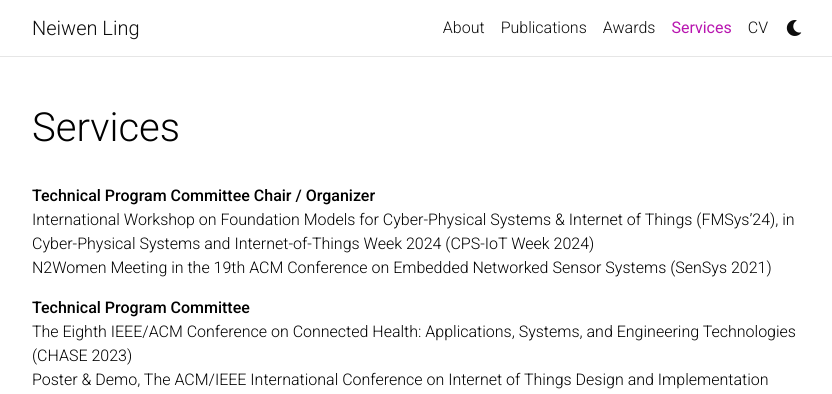
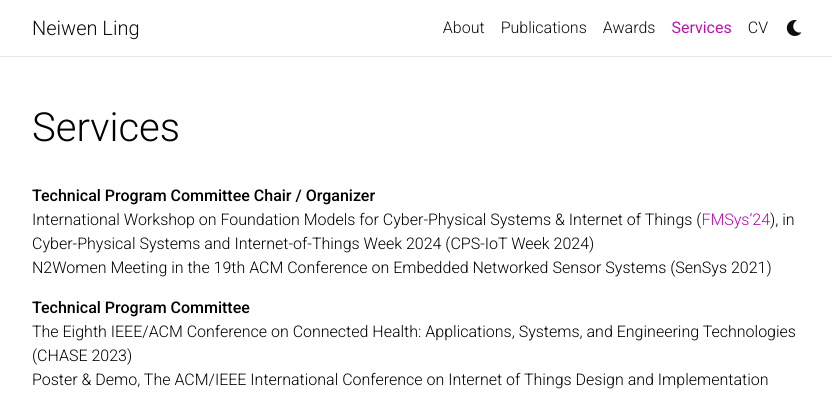
Before and after one commit to Neawhen/neiwen.github.io, a Jekyll site: the page built from _pages/services.md, in a window 1280 px wide and 1004 px high. Shown: the top 394 px of the window, without its empty margins (223-1055 px from the left). Built offline with Jekyll 4.4.1, drawn with Linux system fonts in a browser that asks for light colours; comment, search, counter and statistics services are not loaded; a style sheet for code colours, icons or effects is not loaded; part of the change alters nothing that is shown.

```diff
--- a/_pages/services.md
+++ b/_pages/services.md
@@ -7,7 +7,7 @@ nav_order: 3
 ---
 
 **Technical Program Committee Chair / Organizer**\
-International Workshop on Foundation Models for Cyber-Physical Systems & Internet of Things (FMSys'24), in Cyber-Physical Systems and Internet-of-Things Week 2024 (CPS-IoT Week 2024)\
+International Workshop on Foundation Models for Cyber-Physical Systems & Internet of Things (<a href="https://fmsys24.github.io/" target="_blank" rel="noopener noreferrer">FMSys'24</a>), in Cyber-Physical Systems and Internet-of-Things Week 2024 (CPS-IoT Week 2024)\
 N2Women Meeting in the 19th ACM Conference on Embedded Networked Sensor Systems (SenSys 2021)
 
 **Technical Program Committee**\
```
